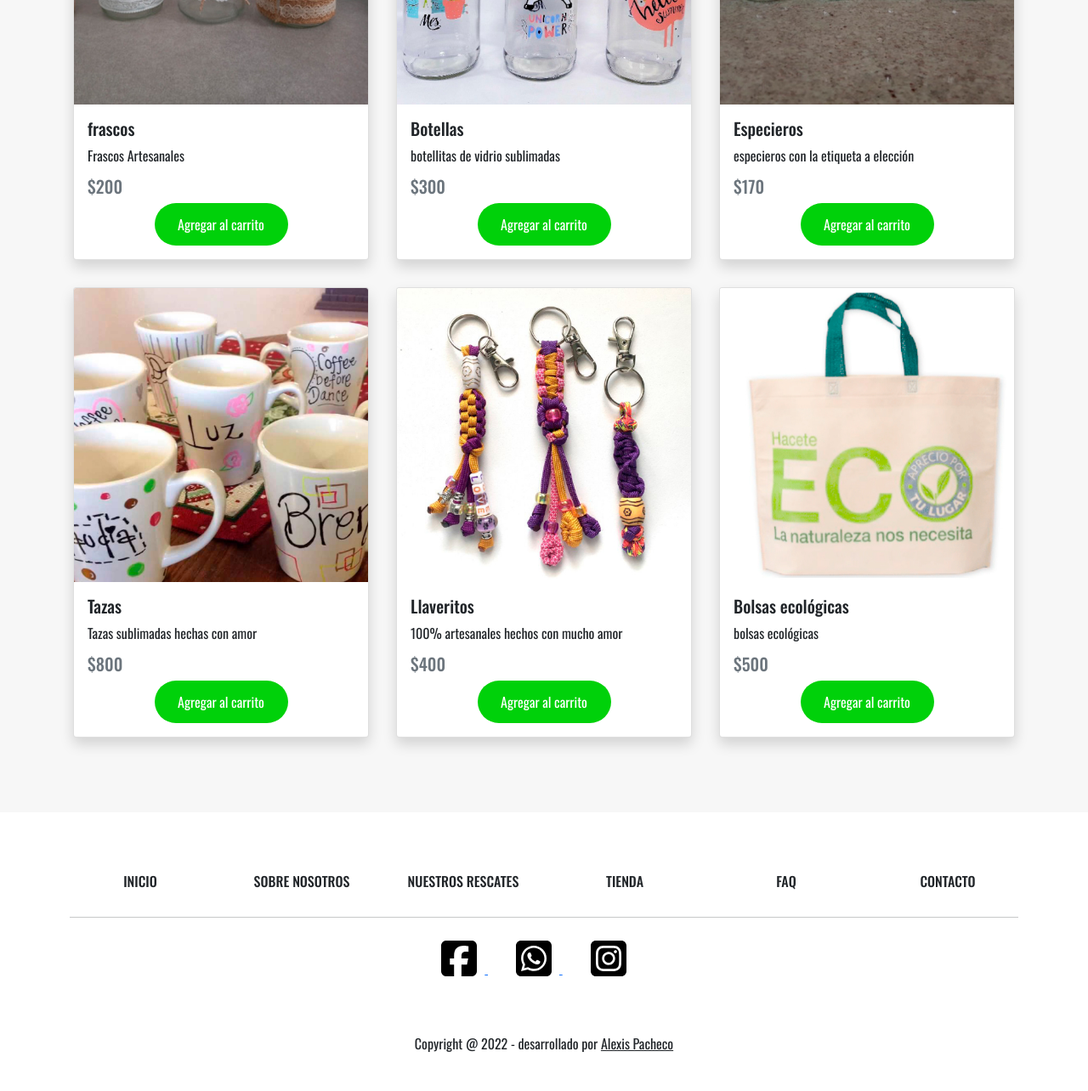
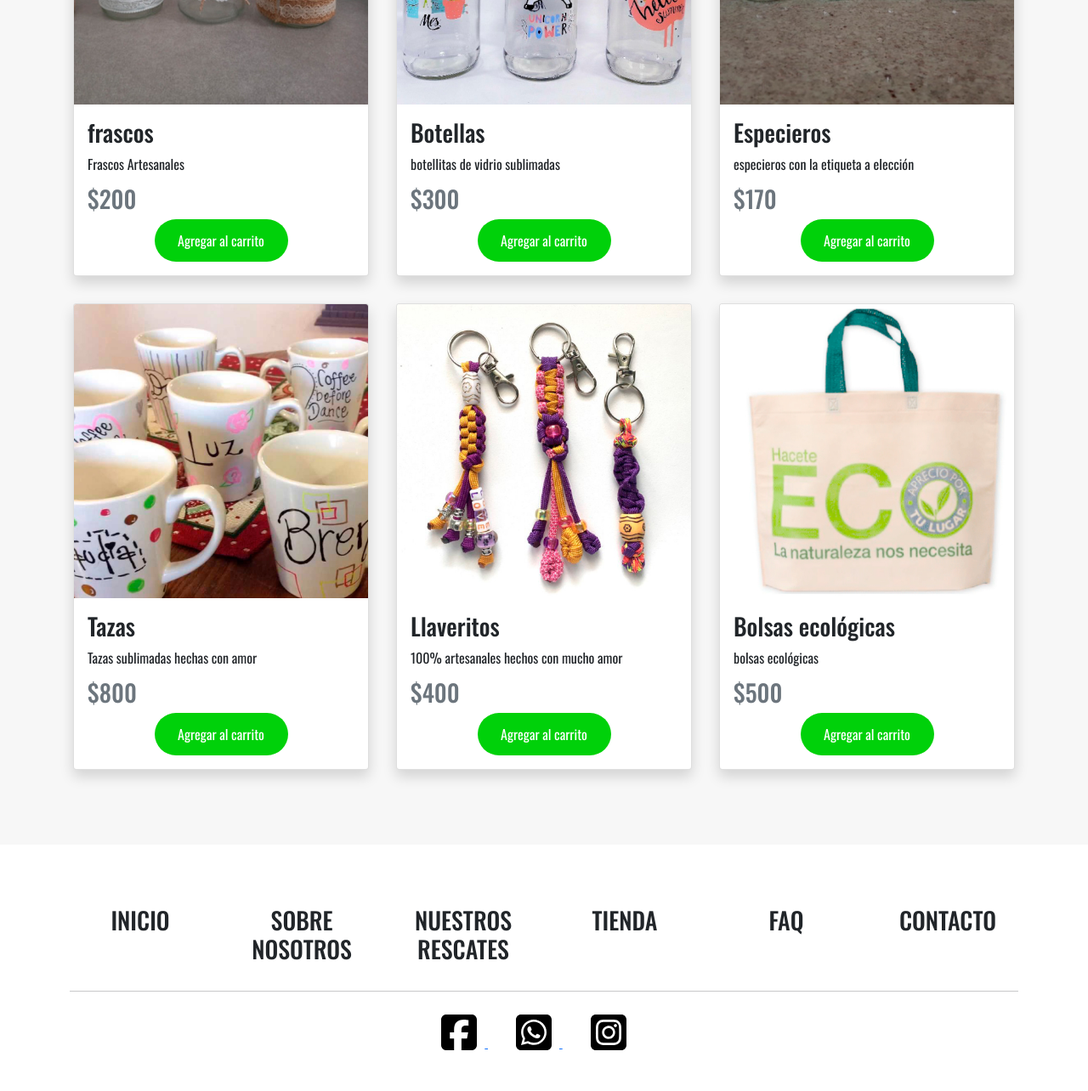
Before and after one commit to WildPache/segundaPreEntregaAlexisPacheco, a website: page pages/tienda.html in a window 1280 px wide. Shown: the part 620-1904 px from the top of the page at 85% size. Before the commit the page ends 1876 px from the top, so only its background shows below. Drawn offline with nearby package versions, Linux system fonts and the light colour scheme.

Commit message:
jerarquia de las paginas

```diff
--- a/pages/tienda.html
+++ b/pages/tienda.html
@@ -69,9 +69,9 @@
                         <div class="card shadow" data-aos="fade-up" data-aos-duration="2000">
                             <img src="../assets/images/frascosVidrio.jpg" alt="frascoHechoConAmor.jpg" class="card-img-top">
                             <div class="card-body">
-                                <h5 class="card-title">frascos</h5>
+                                <h3 class="card-title">frascos</h3>
                                 <p class="card-text">Frascos Artesanales</p>
-                                <h5 class="card-subtitle mb-2 text-muted">$200</h5>
+                                <h3 class="card-subtitle mb-2 text-muted">$200</h3>
                                 <button class="boton" type="submit">Agregar al carrito</button>
                             </div>
                         </div>
@@ -81,9 +81,9 @@
                         <div class="card shadow" data-aos="fade-up" data-aos-duration="2000">
                             <img src="../assets/images/botellitasVidrio.jpg" alt="botellitaHechaConAmor.jpg" class="card-img-top">
                             <div class="card-body">
-                                <h5 class="card-title">Botellas</h5>
+                                <h3 class="card-title">Botellas</h3>
                                 <p class="card-text">botellitas de vidrio sublimadas </p>
-                                <h5 class="card-subtitle mb-2 text-muted">$300</h5>
+                                <h3 class="card-subtitle mb-2 text-muted">$300</h3>
                                 <button class="boton" type="submit">Agregar al carrito</button>
                             </div>
                         </div>
@@ -93,9 +93,9 @@
                         <div class="card shadow" data-aos="fade-up" data-aos-duration="2000">
                             <img src="../assets/images/EspecieroVidrio.jpg" alt="especieroHechoConAmor.jpg" class="card-img-top">
                             <div class="card-body">
-                                <h5 class="card-title">Especieros</h5>
+                                <h3 class="card-title">Especieros</h3>
                                 <p class="card-text">especieros con la etiqueta a elección</p>
-                                <h5 class="card-subtitle mb-2 text-muted">$170</h5>
+                                <h3 class="card-subtitle mb-2 text-muted">$170</h3>
                                 <button class="boton" type="submit">Agregar al carrito</button>
                             </div>
                         </div>
@@ -109,9 +109,9 @@
                         <div class="card shadow" data-aos="fade-up" data-aos-duration="2000">
                             <img src="../assets/images/tazas.jpg" alt="tazaHechaConAmor.jpg" class="card-img-top">
                             <div class="card-body">
-                                <h5 class="card-title">Tazas</h5>
+                                <h3 class="card-title">Tazas</h3>
                                 <p class="card-text">Tazas sublimadas hechas con amor</p>
-                                <h5 class="card-subtitle mb-2 text-muted">$800</h5>
+                                <h3 class="card-subtitle mb-2 text-muted">$800</h3>
                                 <button class="boton" type="submit">Agregar al carrito</button>
                             </div>
                         </div>
@@ -121,9 +121,9 @@
                         <div class="card shadow" data-aos="fade-up" data-aos-duration="2000">
                             <img src="../assets/images/llaverosArtesanales.jpg" alt="llaveroHechoConAmor.jpg" class="card-img-top">
                             <div class="card-body">
-                                <h5 class="card-title">Llaveritos</h5>
+                                <h3 class="card-title">Llaveritos</h3>
                                 <p class="card-text">100% artesanales hechos con mucho amor</p>
-                                <h5 class="card-subtitle mb-2 text-muted">$400</h5>
+                                <h3 class="card-subtitle mb-2 text-muted">$400</h3>
                                 <button class="boton" type="submit">Agregar al carrito</button>
                             </div>
                         </div>
@@ -133,9 +133,9 @@
                         <div class="card shadow" data-aos="fade-up" data-aos-duration="2000">
                             <img src="../assets/images/bolsaEcologica.jpg" alt="bolsaHechoConAmor.jpg" class="card-img-top">
                             <div class="card-body">
-                                <h5 class="card-title">Bolsas ecológicas</h5>
+                                <h3 class="card-title">Bolsas ecológicas</h3>
                                 <p class="card-text">bolsas ecológicas</p>
-                                <h5 class="card-subtitle mb-2 text-muted">$500</h5>
+                                <h3 class="card-subtitle mb-2 text-muted">$500</h3>
                                 <button class="boton" type="submit">Agregar al carrito</button>
                             </div>
                         </div>
@@ -150,34 +150,34 @@
             <section class="mt-4">
                 <div class="row text-center d-flex justify-content-center pt-5">
                     <div class="col-md-2">
-                        <h6 class="text-uppercase">
+                        <h3 class="text-uppercase">
                             <a href="../index.html" class="text-dark link">Inicio</a>
-                        </h6>
+                        </h3>
                     </div>
                     <div class="col-md-2">
-                        <h6 class="text-uppercase">
+                        <h3 class="text-uppercase">
                             <a href="../pages/sobre nosotros.html" class="text-dark link">Sobre Nosotros</a>
-                        </h6>
+                        </h3>
                     </div>
                     <div class="col-md-2">
-                        <h6 class="text-uppercase">
+                        <h3 class="text-uppercase">
                             <a href="../pages/nuestros rescates.html" class="text-dark link">Nuestros rescates</a>
-                        </h6>
+                        </h3>
                     </div>
                     <div class="col-md-2">
-                        <h6 class="text-uppercase">
+                        <h3 class="text-uppercase">
                             <a href="#" class="text-dark link">Tienda</a>
-                        </h6>
+                        </h3>
                     </div>
                     <div class="col-md-2">
-                        <h6 class="text-uppercase">
+                        <h3 class="text-uppercase">
                             <a href="../pages/preguntas frecuentes.html" class="text-dark link">Faq</a>
-                        </h6>
+                        </h3>
                     </div>
                     <div class="col-md-2">
-                        <h6 class="text-uppercase">
+                        <h3 class="text-uppercase">
                         <a href="../pages/Contacto.html" class="text-dark link">Contacto</a>
-                        </h6>
+                        </h3>
                     </div>
                 </div>
             </section>
```
Also changed, not shown: pages/Contacto.html (+12 -12 lines), pages/nuestros rescates.html (+16 -16 lines), pages/preguntas frecuentes.html (+14 -14 lines), pages/sobre nosotros.html (+12 -12 lines).
